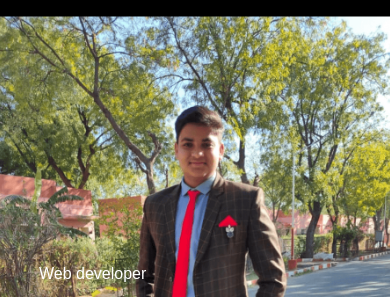
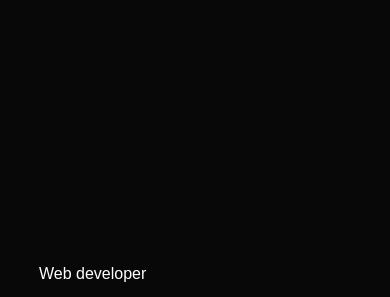
Before and after one commit to Ankit101104/My-Portfolio-Website, a plain HTML site: page index.html in a window 390 px wide. Shown: the part 89-386 px from the top of the page. Drawn offline with Linux system fonts and the light colour scheme.

Commit message:
Update style.css

```diff
--- a/style.css
+++ b/style.css
@@ -343,7 +343,7 @@ nav  .fa-solid{
 
 @media only screen and (max-width: 600px){
     #header{
-        background-image: url(photo\ 1.png);
+        background-image: url();
         /* width: 70%;
         border-radius: 40px; */
     }
```
